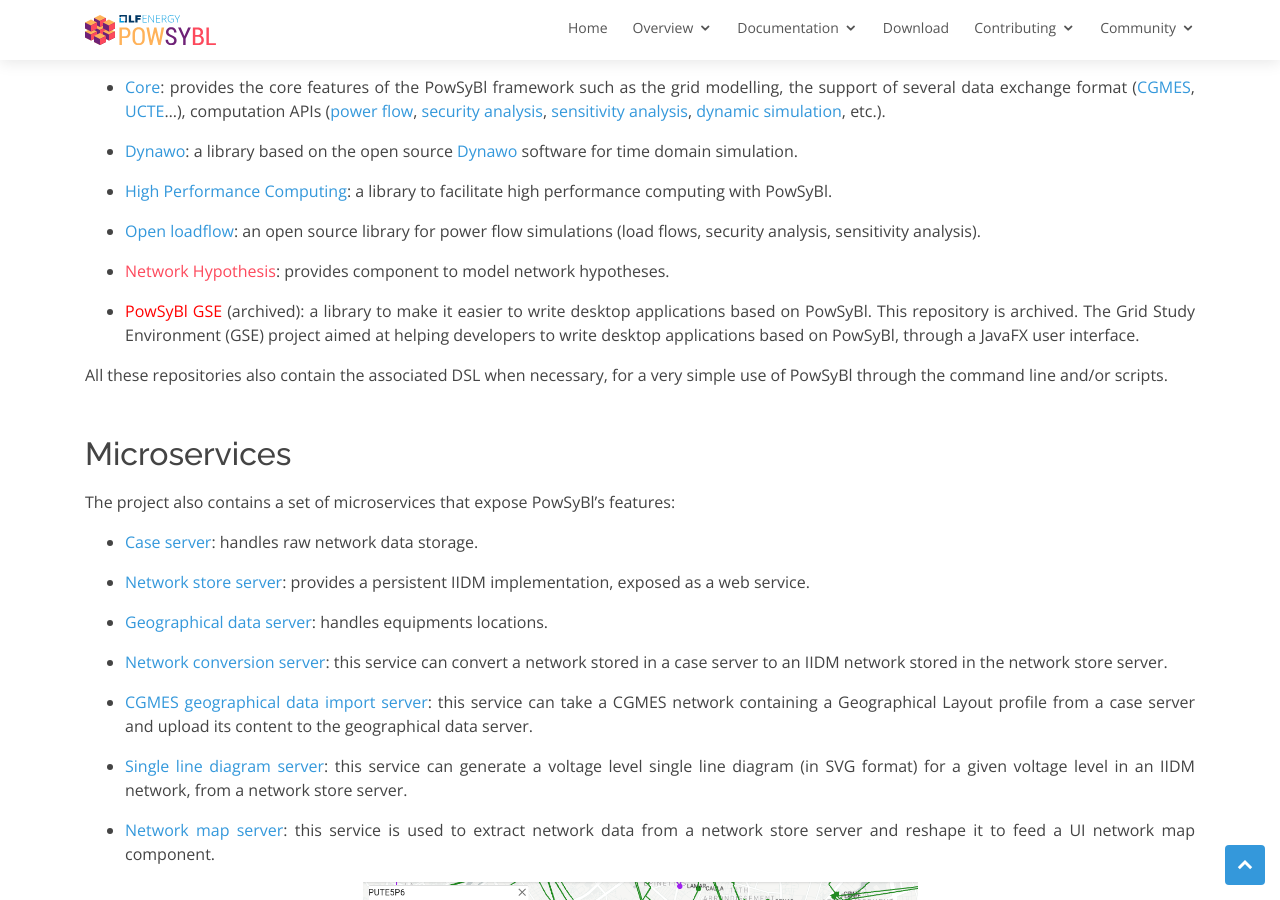
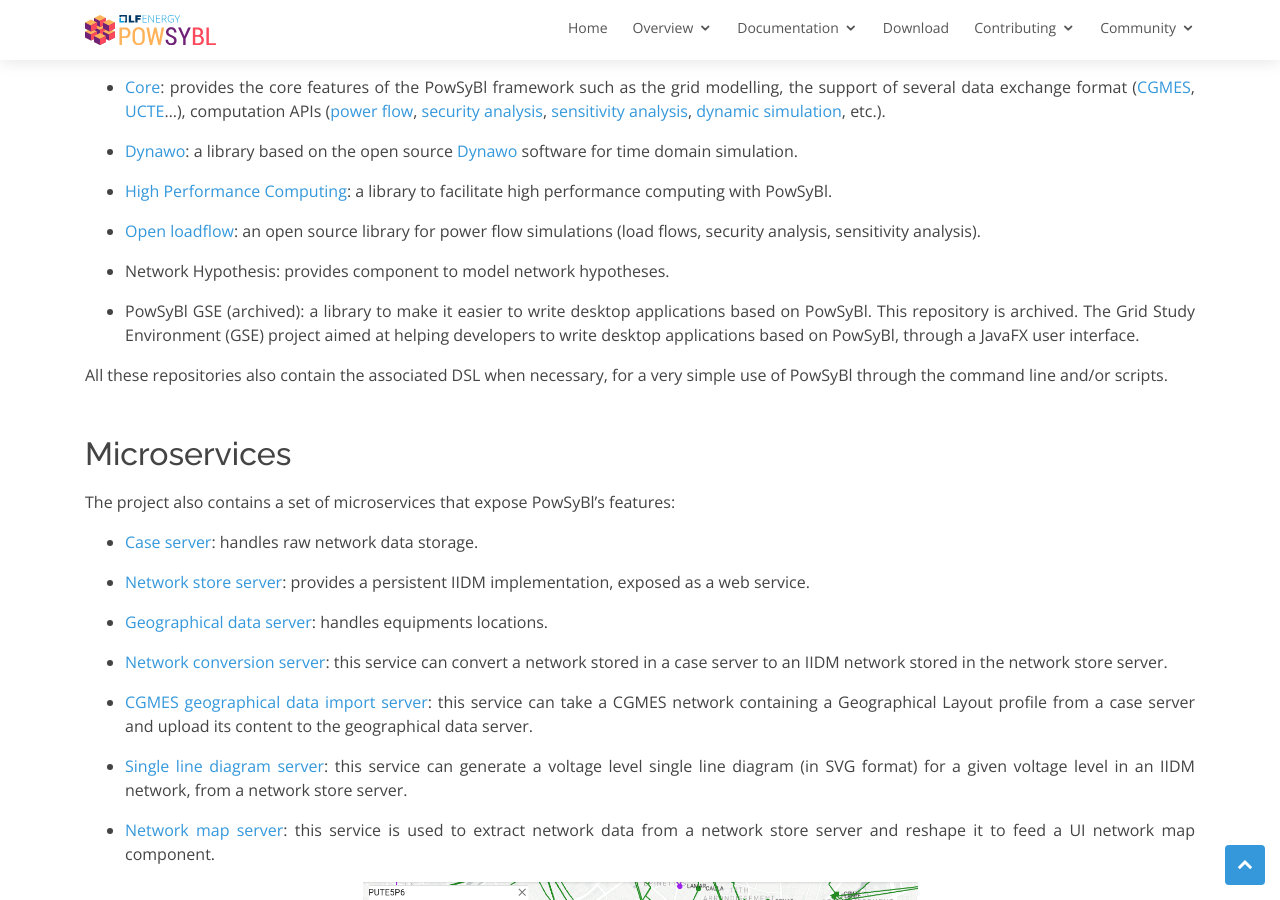
Before and after one commit to powsybl/powsybl.github.io, a Jekyll site: the page built from pages/overview/index.md, in a window 1280 px wide and 900 px high, scrolled down 1963 px. Built offline with Jekyll 4.4.1, drawn with Linux system fonts in a browser that asks for light colours; our own code applies the rules of GitHub Pages for plain Markdown files.

Commit message:
Small fixes.
Signed-off-by: Anne Tilloy <anne.tilloy@rte-france.com>

```diff
--- a/pages/overview/index.md
+++ b/pages/overview/index.md
@@ -73,9 +73,9 @@
 
 - [Open loadflow](../documentation/developer/repositories/powsybl-open-loadflow.md): an open source library for power flow simulations (load flows, security analysis, sensitivity analysis).
 
-- [Network Hypothesis](): provides component to model network hypotheses.
+- Network Hypothesis: provides component to model network hypotheses.
 
-- <span style="color: red">PowSyBl GSE</span> (archived): a library to make it easier to
+- PowSyBl GSE (archived): a library to make it easier to
 write desktop applications based on PowSyBl. This repository is archived. The Grid Study Environment (GSE) project
 aimed at helping developers to write desktop applications based on PowSyBl, through a JavaFX user interface.
 
```
Also changed, not shown: pages/documentation/developer/artifacts.md (+2 -2 lines).
